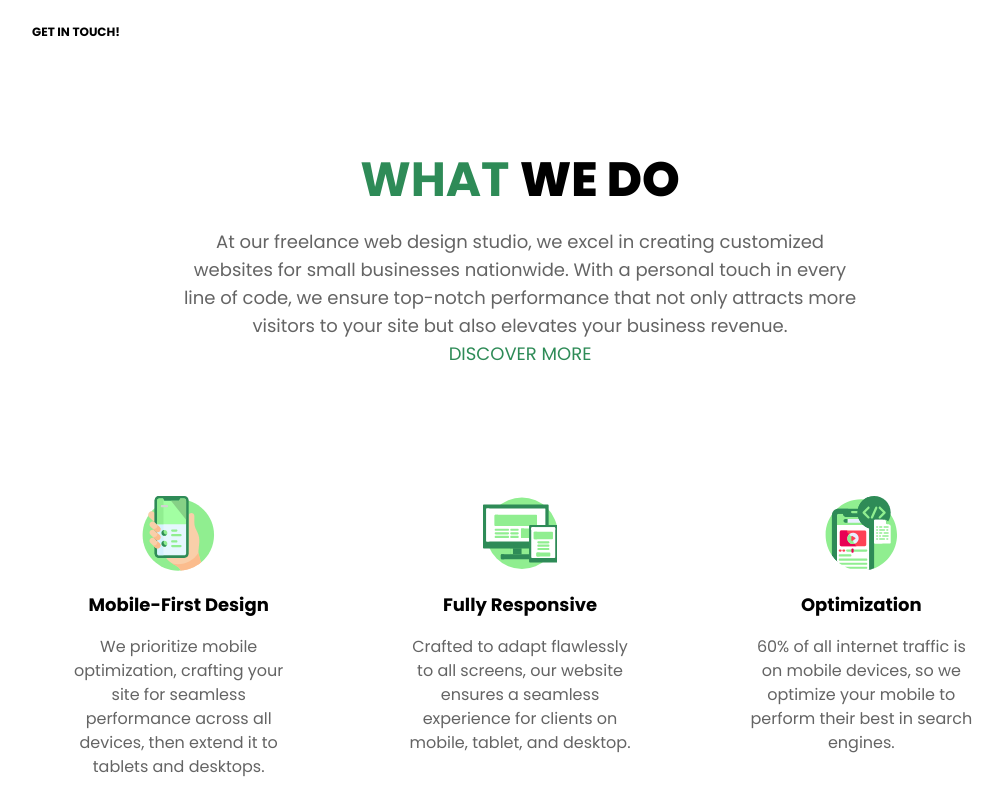
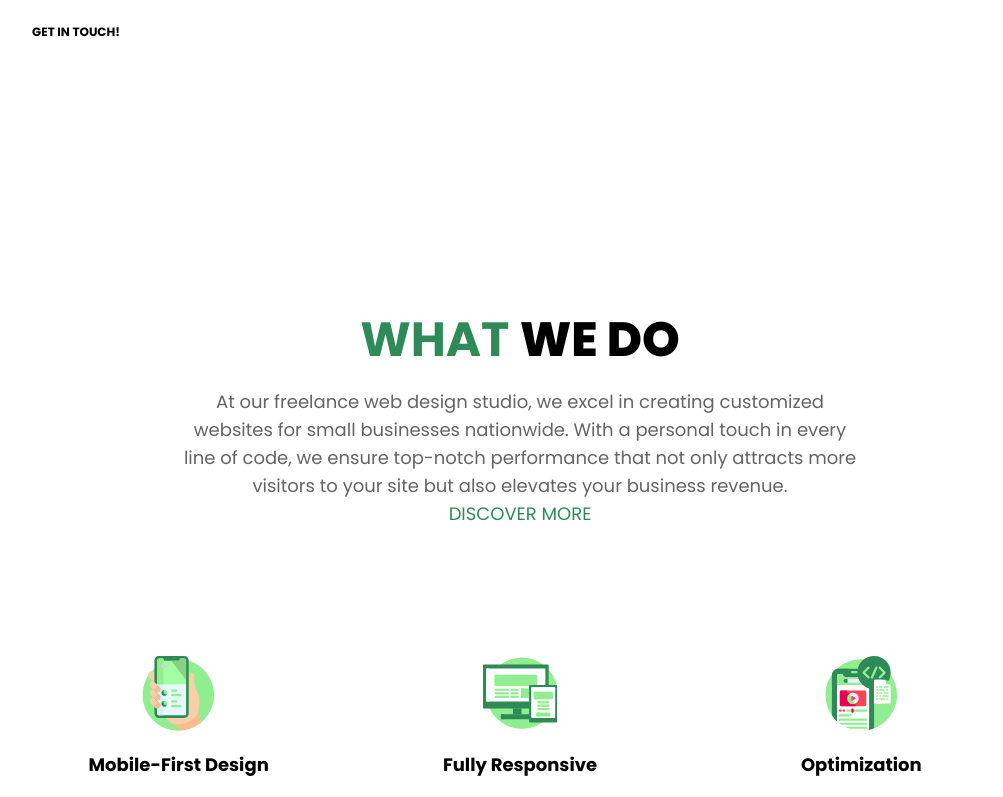
Before and after one commit to Indigo9898/ColdspringWebDesigns, a Next.js app: page / in a window 1280 px wide. Shown: the part 400-1197 px from the top of the page, without its empty margins (120-1123 px from the left). Built offline with nearby package versions, Linux system fonts and the light colour scheme.

Commit message:
fixed padding issue

```diff
--- a/src/app/Components/WhatWeDoSection.jsx
+++ b/src/app/Components/WhatWeDoSection.jsx
@@ -4,7 +4,7 @@ import OptimizationImage from "./OptimizationImage";
 
 const WhatWeDoSection = () => {
   return (
-    <div className="flex flex-col lg:-mt-12 items-center p-8 md:pr-32 md:pl-32  2xl:pr-96 2xl:pl-96 z-10">
+    <div className="flex flex-col items-center mt-28 p-8 md:pr-32 md:pl-32  2xl:pr-96 2xl:pl-96 z-10">
       <div className="flex">
         <p className="text-main-green text-5xl font-bold  ">WHAT&nbsp;</p>
         <p className="mb-6 text-black text-5xl font-extrabold ">WE DO</p>
```
